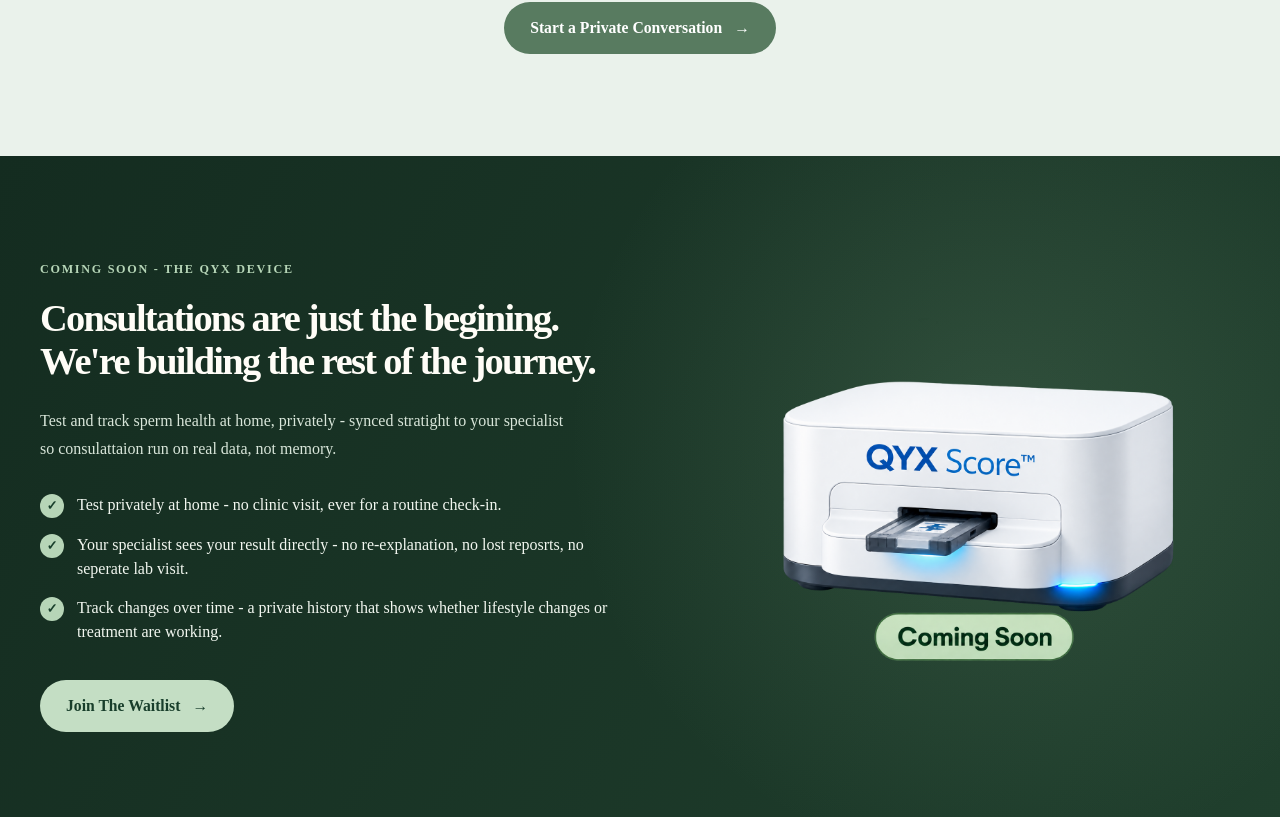
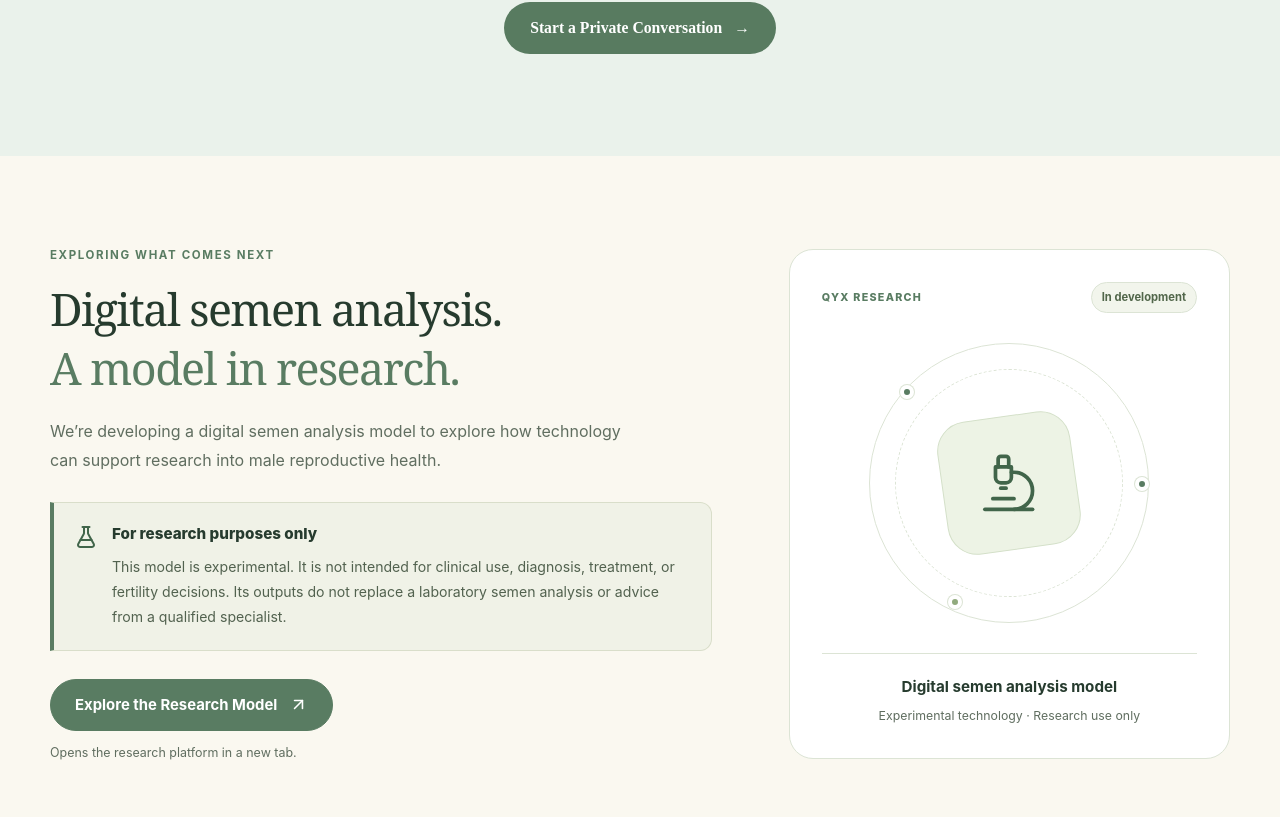
Before and after one commit to harshguptaji/QYX_Project, a React (Vite) app in the folder frontend/: page / in a window 1280 px wide. Shown: the part 6143-6960 px from the top of the page. Built offline with nearby package versions, Linux system fonts and the light colour scheme; no server answers.

Commit message:
Added Semen Analysis

```diff
--- /dev/null
+++ b/frontend/src/components/DigitalSemenAnalysis.jsx
@@ -0,0 +1,93 @@
+import { ArrowUpRight, FlaskConical, Microscope } from "lucide-react";
+import "../style/DigitalSemenAnalysis.css";
+
+// Replace with your digital semen analysis tool URL.
+const RESEARCH_TOOL_URL = "https://qyxdev--qyx-app.us-east.modal.run/login";
+
+export default function DigitalSemenAnalysis() {
+  return (
+    <section
+      className="qyx-research"
+      aria-labelledby="qyx-research-title"
+    >
+      <div className="qyx-research__container">
+        <div className="qyx-research__content">
+          <span className="qyx-research__eyebrow">
+            EXPLORING WHAT COMES NEXT
+          </span>
+
+          <h2 id="qyx-research-title">
+            Digital semen analysis.
+            <span>A model in research.</span>
+          </h2>
+
+          <p className="qyx-research__description">
+            We’re developing a digital semen analysis model to explore
+            how technology can support research into male reproductive
+            health.
+          </p>
+
+          <div className="qyx-research__notice">
+            <FlaskConical aria-hidden="true" />
+
+            <div>
+              <strong>For research purposes only</strong>
+
+              <p>
+                This model is experimental. It is not intended for
+                clinical use, diagnosis, treatment, or fertility
+                decisions. Its outputs do not replace a laboratory
+                semen analysis or advice from a qualified specialist.
+              </p>
+            </div>
+          </div>
+
+          <a
+            href={RESEARCH_TOOL_URL}
+            className="qyx-research__button"
+            target="_blank"
+            rel="noopener noreferrer"
+            aria-describedby="qyx-research-link-note"
+          >
+            Explore the Research Model
+            <ArrowUpRight aria-hidden="true" />
+          </a>
+
+          <p
+            className="qyx-research__link-note"
+            id="qyx-research-link-note"
+          >
+            Opens the research platform in a new tab.
+          </p>
+        </div>
+
+        <div className="qyx-research__visual" aria-hidden="true">
+          <div className="qyx-research__visual-top">
+            <span>QYX RESEARCH</span>
+            <span className="qyx-research__status">
+              In development
+            </span>
+          </div>
+
+          <div className="qyx-research__illustration">
+            <div className="qyx-research__orbit" />
+            <div className="qyx-research__orbit qyx-research__orbit--inner" />
+
+            <div className="qyx-research__icon">
+              <Microscope />
+            </div>
+
+            <span className="qyx-research__dot qyx-research__dot--one" />
+            <span className="qyx-research__dot qyx-research__dot--two" />
+            <span className="qyx-research__dot qyx-research__dot--three" />
+          </div>
+
+          <div className="qyx-research__visual-bottom">
+            <strong>Digital semen analysis model</strong>
+            <span>Experimental technology · Research use only</span>
+          </div>
+        </div>
+      </div>
+    </section>
+  );
+}
--- a/frontend/src/components/Footer.jsx
+++ b/frontend/src/components/Footer.jsx
@@ -22,8 +22,8 @@ export const footerLinkGroups = [
       { label: "Male fertility basics", href: "https://www.icmr.gov.in/icmrobject/custom_data/pdf/downloadable-books/STW_Manual_v1.pdf" },
       { label: "Sperm health", href: "https://www.icmr.gov.in/icmrobject/uploads/STWs/1765885318_maleinfertility2.pdf" },
       { label: "Fertility Factors", href: "https://pmc.ncbi.nlm.nih.gov/articles/PMC9942225/" },
-      { label: "Semen Analysis", href: "https://pmc.ncbi.nlm.nih.gov/articles/PMC9942225/" },
       { label: "Preparing for a consultation", href: "/doctors" },
+      { label: "Semen Analysis", href: "https://qyxdev--qyx-app.us-east.modal.run/login" },
     ],
   },
   {
--- a/frontend/src/pages/HomePage.jsx
+++ b/frontend/src/pages/HomePage.jsx
@@ -2,6 +2,7 @@
 import AwarenessGap from '../components/AwarenessGap'
 import BrandCarousel from '../components/BrandCarousel'
 import CareOutcomes from '../components/CareOutcomes'
+import DigitalSemenAnalysis from '../components/DigitalSemenAnalysis'
 import FertilityAwareness from '../components/FertilityAwareness'
 import Footer from '../components/Footer'
 // import FoundersSection from '../components/FoundersSection'
@@ -28,6 +29,7 @@ const HomePage = () => {
       <AwarenessGap/>
       <YourPath/>
       <HowQYXWorks/>
+      <DigitalSemenAnalysis/>
       <PrivateCareFeature/>
       <QYXCarousel/>
       {/* <FoundersSection/> */}
--- /dev/null
+++ b/frontend/src/style/DigitalSemenAnalysis.css
@@ -0,0 +1,367 @@
+.qyx-research,
+.qyx-research *,
+.qyx-research *::before,
+.qyx-research *::after {
+  box-sizing: border-box;
+}
+
+.qyx-research {
+  --research-forest: #263b2e;
+  --research-green: #597c62;
+  --research-sage: #c9dda9;
+  --research-ivory: #faf8f0;
+  --research-muted: #606e60;
+  --research-border: #dce4d5;
+
+  width: 100%;
+  padding: clamp(52px, 7vw, 96px) 24px;
+  color: var(--research-forest);
+  background: var(--research-ivory);
+
+  font-family: Inter, ui-sans-serif, system-ui, -apple-system,
+    BlinkMacSystemFont, "Segoe UI", sans-serif;
+}
+
+.qyx-research__container {
+  display: grid;
+  grid-template-columns: minmax(0, 1.2fr) minmax(0, 0.8fr);
+  align-items: center;
+  gap: clamp(36px, 6vw, 80px);
+
+  width: min(100%, 1180px);
+  margin-inline: auto;
+}
+
+.qyx-research__content {
+  min-width: 0;
+}
+
+.qyx-research__eyebrow {
+  display: block;
+  margin-bottom: 18px;
+  color: var(--research-green);
+  font-size: 0.72rem;
+  font-weight: 750;
+  line-height: 1.6;
+  letter-spacing: 0.14em;
+}
+
+.qyx-research__content h2 {
+  margin: 0;
+  color: var(--research-forest);
+  font-family: Georgia, "Times New Roman", serif;
+  font-size: clamp(2rem, 3.5vw, 3rem);
+  font-weight: 500;
+  line-height: 1.2;
+  letter-spacing: -0.035em;
+}
+
+.qyx-research__content h2 span {
+  display: block;
+  margin-top: 5px;
+  color: var(--research-green);
+}
+
+.qyx-research__description {
+  max-width: 600px;
+  margin: 22px 0 0;
+  color: var(--research-muted);
+  font-size: 1rem;
+  line-height: 1.85;
+}
+
+/* Prominent research-only notice */
+
+.qyx-research__notice {
+  display: flex;
+  align-items: flex-start;
+  gap: 14px;
+  margin-top: 26px;
+  padding: 20px;
+  border: 1px solid #d9deca;
+  border-left: 4px solid var(--research-green);
+  border-radius: 0 12px 12px 0;
+  background: #f0f2e7;
+}
+
+.qyx-research__notice > svg {
+  flex: 0 0 24px;
+  width: 24px;
+  height: 24px;
+  margin-top: 2px;
+  color: #41654a;
+}
+
+.qyx-research__notice > div {
+  min-width: 0;
+}
+
+.qyx-research__notice strong {
+  display: block;
+  color: #263b2e;
+  font-size: 0.95rem;
+  font-weight: 800;
+  line-height: 1.5;
+}
+
+.qyx-research__notice p {
+  margin: 8px 0 0;
+  color: #52624f;
+  font-size: 0.88rem;
+  line-height: 1.8;
+}
+
+/* Action */
+
+.qyx-research__button {
+  display: inline-flex;
+  align-items: center;
+  justify-content: center;
+  gap: 12px;
+  max-width: 100%;
+  min-height: 52px;
+  margin-top: 28px;
+  padding: 13px 24px;
+
+  border: 1px solid var(--research-green);
+  border-radius: 999px;
+  color: #ffffff;
+  background: var(--research-green);
+
+  font-size: 0.93rem;
+  font-weight: 700;
+  line-height: 1.5;
+  text-align: center;
+  text-decoration: none;
+
+  transition:
+    background-color 180ms ease,
+    transform 180ms ease;
+}
+
+.qyx-research__button svg {
+  flex: 0 0 19px;
+  width: 19px;
+  height: 19px;
+}
+
+.qyx-research__button:hover {
+  background: #41654a;
+  transform: translateY(-2px);
+}
+
+.qyx-research__button:focus-visible {
+  outline: 3px solid #91aa7d;
+  outline-offset: 4px;
+}
+
+.qyx-research__link-note {
+  margin: 12px 0 0;
+  color: var(--research-muted);
+  font-size: 0.78rem;
+  line-height: 1.6;
+}
+
+/* Decorative research illustration */
+
+.qyx-research__visual {
+  min-width: 0;
+  padding: clamp(22px, 3vw, 32px);
+  overflow: hidden;
+  border: 1px solid var(--research-border);
+  border-radius: 24px;
+  background: #ffffff;
+}
+
+.qyx-research__visual-top {
+  display: flex;
+  align-items: center;
+  justify-content: space-between;
+  flex-wrap: wrap;
+  gap: 12px;
+}
+
+.qyx-research__visual-top > span:first-child {
+  color: var(--research-green);
+  font-size: 0.67rem;
+  font-weight: 800;
+  letter-spacing: 0.12em;
+}
+
+.qyx-research__status {
+  padding: 6px 10px;
+  border: 1px solid #dce4d5;
+  border-radius: 999px;
+  color: #52674b;
+  background: #f2f5ec;
+  font-size: 0.7rem;
+  font-weight: 650;
+  line-height: 1.5;
+}
+
+.qyx-research__illustration {
+  position: relative;
+  display: grid;
+  place-items: center;
+  width: min(100%, 280px);
+  aspect-ratio: 1;
+  margin: 30px auto;
+}
+
+.qyx-research__orbit {
+  position: absolute;
+  inset: 0;
+  border: 1px solid #dce4d5;
+  border-radius: 50%;
+}
+
+.qyx-research__orbit--inner {
+  inset: 26px;
+  border-style: dashed;
+}
+
+.qyx-research__icon {
+  display: grid;
+  place-items: center;
+  width: 48%;
+  aspect-ratio: 1;
+  border: 1px solid #d4e0c9;
+  border-radius: 30px;
+  color: #41654a;
+  background: #edf3e5;
+  transform: rotate(-8deg);
+}
+
+.qyx-research__icon svg {
+  width: 48%;
+  height: 48%;
+  stroke-width: 1.4;
+  transform: rotate(8deg);
+}
+
+.qyx-research__dot {
+  position: absolute;
+  width: 14px;
+  height: 14px;
+  border: 4px solid #ffffff;
+  border-radius: 50%;
+  background: var(--research-green);
+  box-shadow: 0 0 0 1px #dce4d5;
+}
+
+.qyx-research__dot--one {
+  top: 15%;
+  left: 11%;
+}
+
+.qyx-research__dot--two {
+  right: 0;
+  top: 48%;
+}
+
+.qyx-research__dot--three {
+  bottom: 5%;
+  left: 28%;
+  background: #91aa7d;
+}
+
+.qyx-research__visual-bottom {
+  padding-top: 22px;
+  border-top: 1px solid var(--research-border);
+  text-align: center;
+}
+
+.qyx-research__visual-bottom strong,
+.qyx-research__visual-bottom span {
+  display: block;
+}
+
+.qyx-research__visual-bottom strong {
+  font-size: 0.95rem;
+  line-height: 1.5;
+}
+
+.qyx-research__visual-bottom span {
+  margin-top: 7px;
+  color: var(--research-muted);
+  font-size: 0.77rem;
+  line-height: 1.7;
+}
+
+/* Tablet */
+
+@media (max-width: 900px) {
+  .qyx-research__container {
+    grid-template-columns: minmax(0, 1fr);
+    gap: 32px;
+  }
+
+  .qyx-research__visual {
+    width: min(100%, 500px);
+    margin-inline: auto;
+  }
+}
+
+/* Mobile */
+
+@media (max-width: 600px) {
+  .qyx-research {
+    padding: 48px 18px;
+  }
+
+  .qyx-research__eyebrow {
+    font-size: 0.66rem;
+    letter-spacing: 0.1em;
+  }
+
+  .qyx-research__content h2 {
+    font-size: clamp(1.85rem, 7.5vw, 2.4rem);
+  }
+
+  .qyx-research__description {
+    margin-top: 18px;
+    font-size: 0.96rem;
+  }
+
+  .qyx-research__notice {
+    gap: 11px;
+    padding: 17px 15px;
+  }
+
+  .qyx-research__notice strong {
+    font-size: 0.9rem;
+  }
+
+  .qyx-research__notice p {
+    font-size: 0.84rem;
+  }
+
+  .qyx-research__button {
+    width: 100%;
+    padding-inline: 18px;
+  }
+
+  .qyx-research__link-note {
+    text-align: center;
+  }
+
+  .qyx-research__visual {
+    padding: 22px;
+    border-radius: 20px;
+  }
+
+  .qyx-research__illustration {
+    max-width: 230px;
+    margin-block: 26px;
+  }
+}
+
+@media (prefers-reduced-motion: reduce) {
+  .qyx-research__button {
+    transition: none;
+  }
+
+  .qyx-research__button:hover {
+    transform: none;
+  }
+}
```
